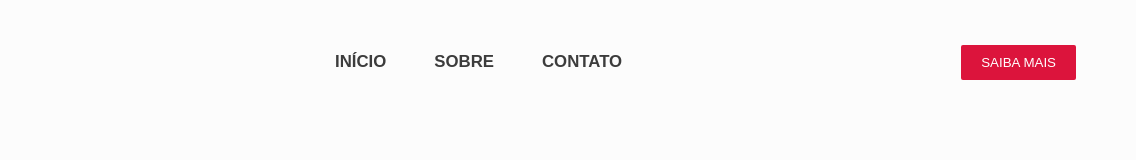
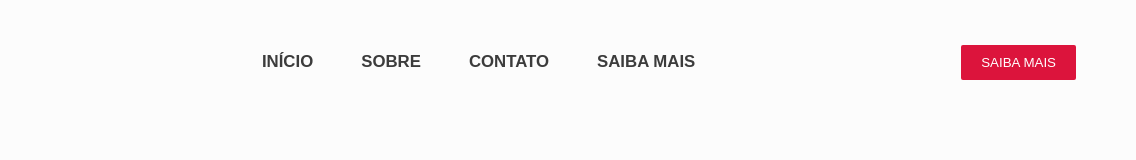
Before and after one commit to GustavoRMendes/barcelona-page, a plain HTML site: page index.html in a window 1280 px wide. Shown: the top 160 px of the page, 144-1280 px from the left. Drawn offline with Linux system fonts and the light colour scheme; grey boxes are pictures that could not be loaded.

Commit message:
add saibamais.html in index.html

```diff
--- a/index.html
+++ b/index.html
@@ -18,6 +18,7 @@
         <li><a href="#">INÍCIO</a></li>
         <li><a href="./sobre.html">SOBRE</a></li>
         <li><a href="./contato.html">CONTATO</a></li>
+        <li><a href="./saibamais.html">SAIBA MAIS</a></li>
       </ul>
     </nav>
     <button class="button-see">SAIBA MAIS</button>
```
